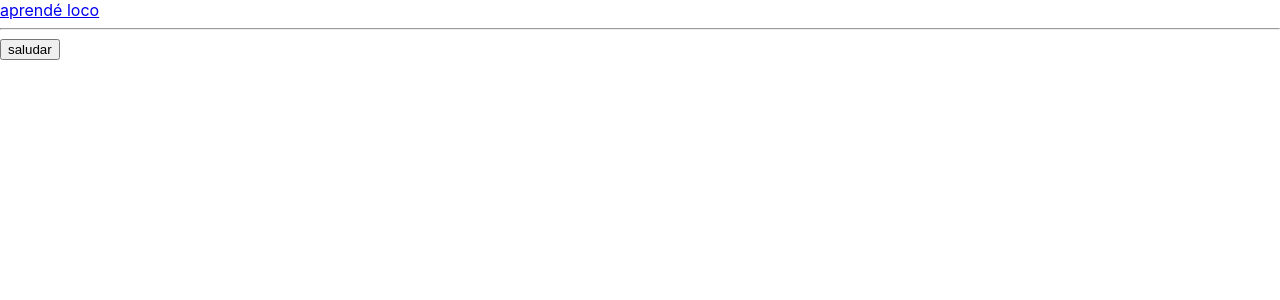
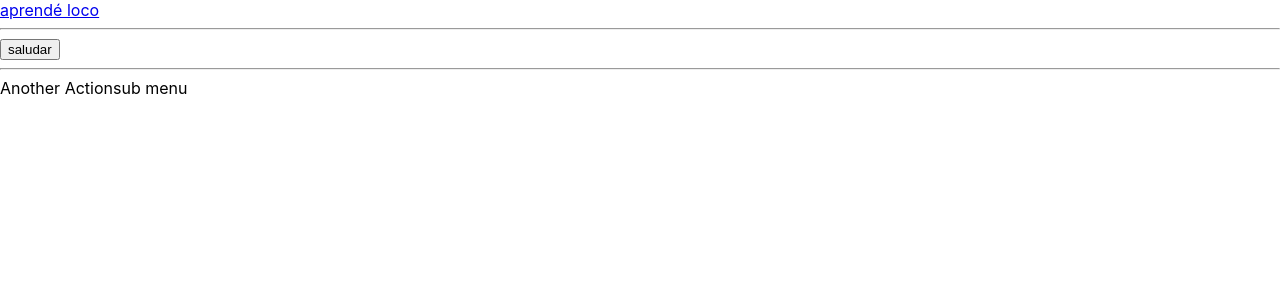
Before and after one commit to FacuLemo/efi-reactjs-1, a React (Create React App) app: page / in a window 1280 px wide. Shown: the top 300 px of the page. Built offline with nearby package versions, Linux system fonts and the light colour scheme.

Commit message:
first approach to the Menu component

```diff
--- a/src/App.js
+++ b/src/App.js
@@ -1,14 +1,40 @@
 import Test from "./components/test";
+import Menu from "./components/menu"
+
 
 function App() {
+  const configMenu = {
+    configColor: {
+    background:'#f4f5fa', // Color de Fondo General de la botonera
+    itemBackground: '#d0d0d0',// Color de Fondo de los subMenús
+    itemColor:'#666', // Color del texto de cada item del menú
+    itemActive:'#a8a8a8', // Color cuando hace click y se abre un submenú
+    },
+    idFirstNivel : 150,
+    menuItems : [
+    {name:'Another Action', isFolder:false, id:148, idPadre:150},
+    {name:'sub menu', isFolder:true, id:2, idPadre:150},
+    {name:'Action', isFolder:false, id:3, idPadre:2},
+
+    {name:'Another action', isFolder:false, id:4, idPadre:2},
+    {name:'sub menu', isFolder:true, id:5, idPadre:2},
+    {name:'Another action', isFolder:false, id:55, idPadre:5},
+    {name:'something else here', isFolder:false, id:56, idPadre:5},
+    ],
+    } // end
   return (
     <div>
       <header>
         <a href="https://reactjs.org">
           aprendé loco
         </a>
-        <hr></hr>
+        <hr/>
         <Test/>
+        <hr/>
+
+      {/* Menú */}
+      <Menu data={configMenu} />
+
 
       </header>
     </div>
--- /dev/null
+++ b/src/components/menu.js
@@ -0,0 +1,44 @@
+import { Component } from "react";
+
+class Menu extends Component{
+    constructor(props){
+        super(props)
+        this.state = {
+            //algo:props.algo
+        }
+
+    }
+    render(){
+        const {configColor,idFirstNivel,menuItems} = this.props.data
+        console.log(configColor)
+        console.log(idFirstNivel)
+        console.log(menuItems)
+        // if ( menuItems==[] ) return null
+
+        //menuitems:[name, isFolder, id, idPadre]
+        //Mostrar PRIMERO los que idPadre=idFirstlevel
+        //Hacerle Flecha si isFolder=true
+        let itemsFirst=[]
+        for(let item of menuItems){
+            if(item.idPadre===idFirstNivel){
+                itemsFirst.push(item.name)
+            }
+        }
+
+        console.log(menuItems[0].name)
+
+        return(
+            <div>
+                {
+                   itemsFirst
+                }
+            </div>
+        )
+    }
+}
+
+Menu.defaultProps ={
+    //si es necesario
+}
+
+export default Menu
```
